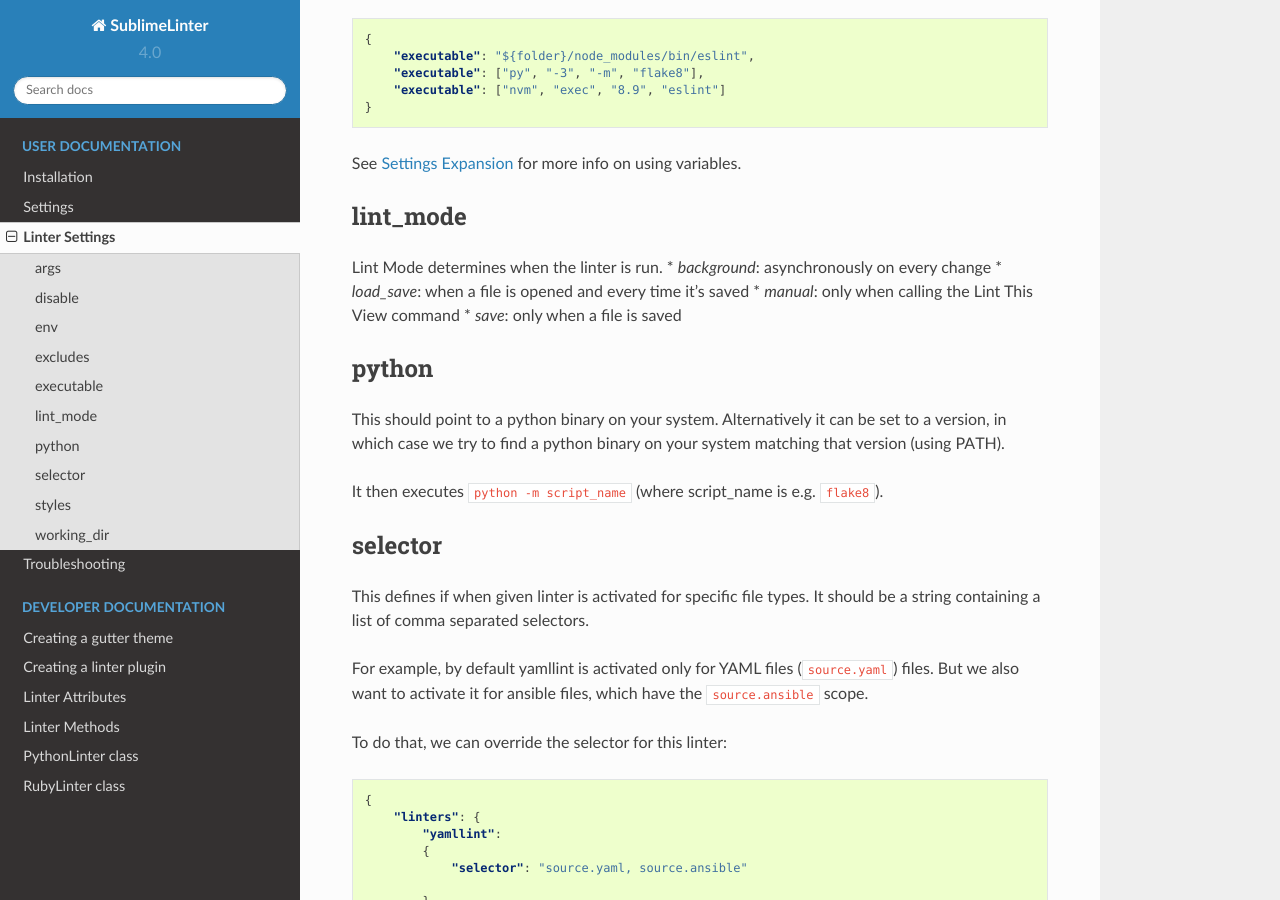
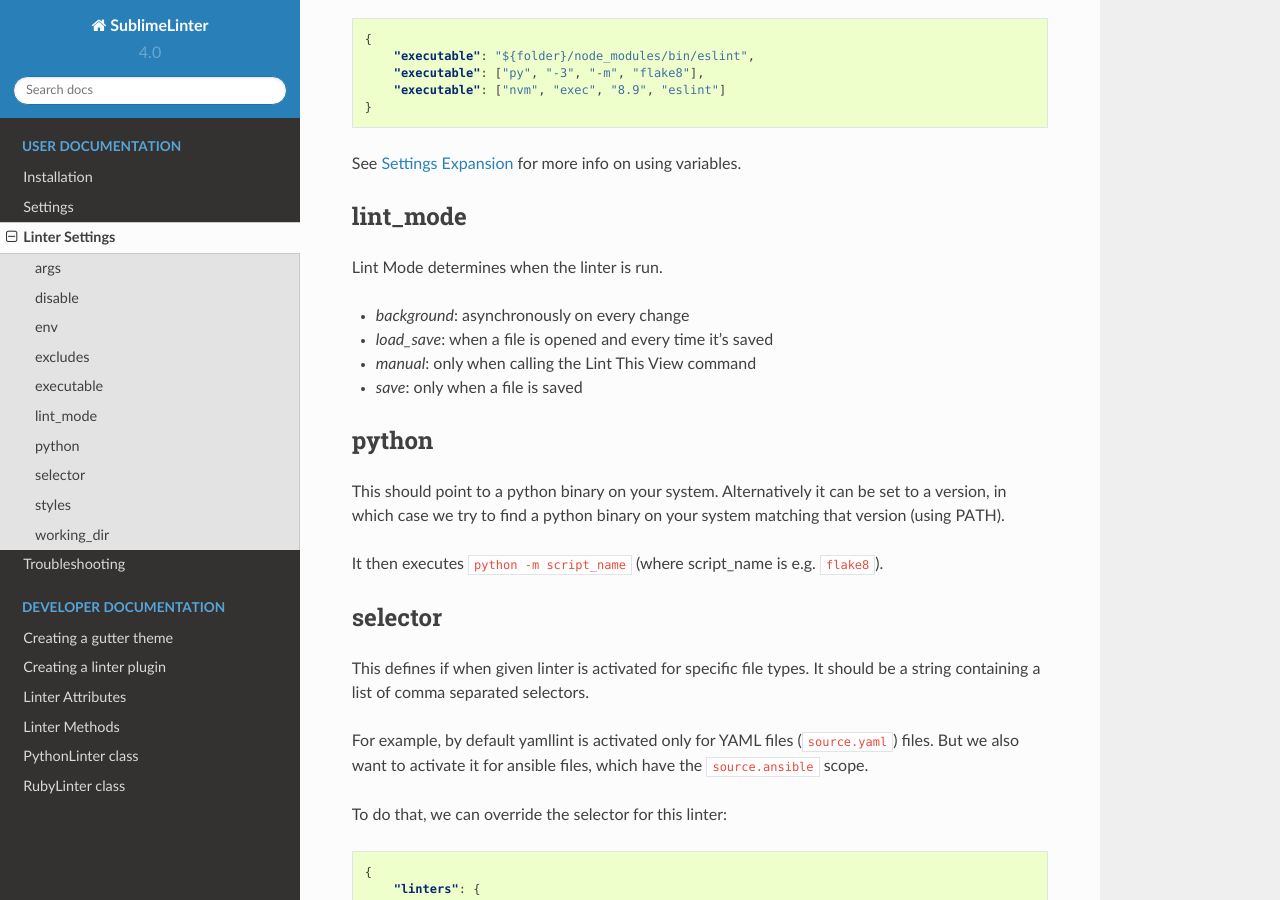
Before and after one commit to SublimeLinter/SublimeLinter, a Sphinx documentation site: the page built from docs/linter_settings.rst, in a window 1280 px wide and 900 px high, scrolled down 1459 px. Built offline with Sphinx 7.4.7 and the Read the Docs theme 2.0.0, drawn with Linux system fonts in a browser that asks for light colours.

Commit message:
fix rst list markup

```diff
--- a/docs/linter_settings.rst
+++ b/docs/linter_settings.rst
@@ -85,10 +85,11 @@
 lint_mode
 ---------
 Lint Mode determines when the linter is run.
-* `background`: asynchronously on every change
-* `load_save`: when a file is opened and every time it's saved
-* `manual`: only when calling the Lint This View command
-* `save`: only when a file is saved
+
+- `background`: asynchronously on every change
+- `load_save`: when a file is opened and every time it's saved
+- `manual`: only when calling the Lint This View command
+- `save`: only when a file is saved
 
 
 python
```
